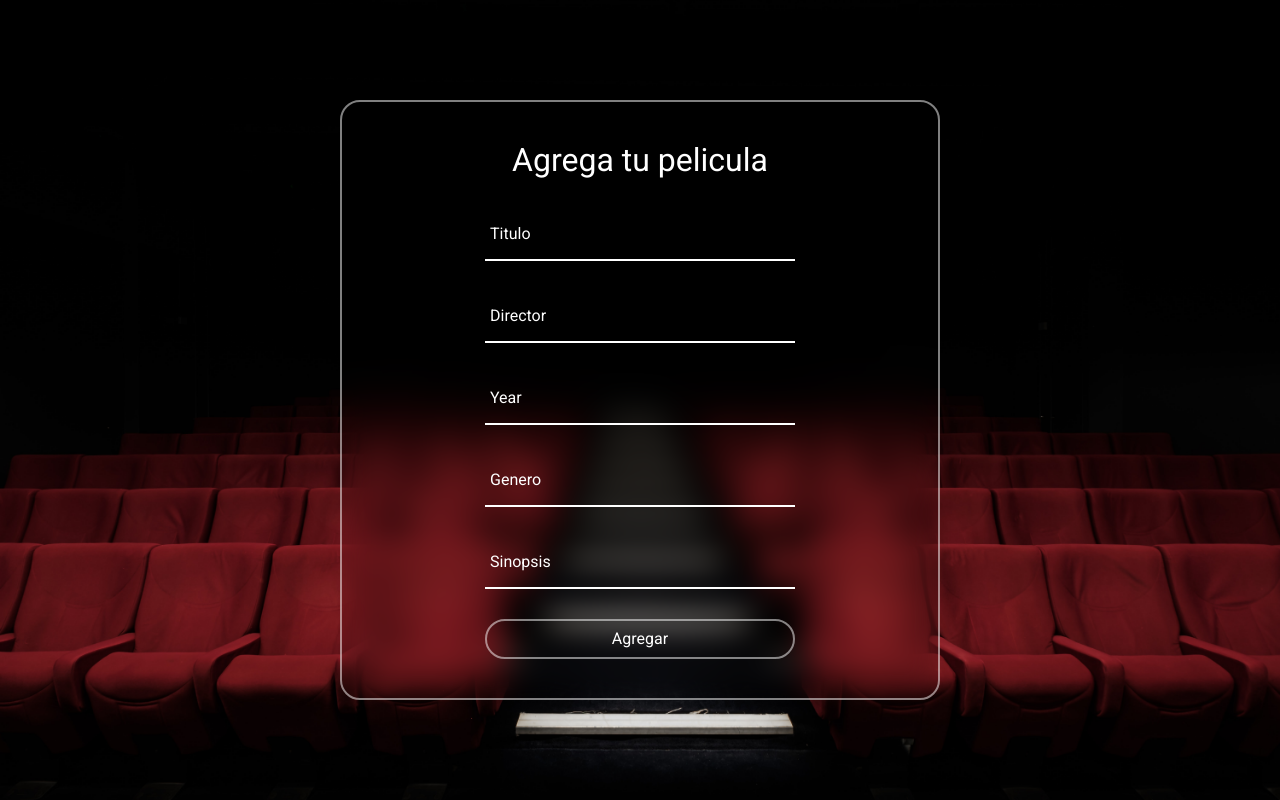
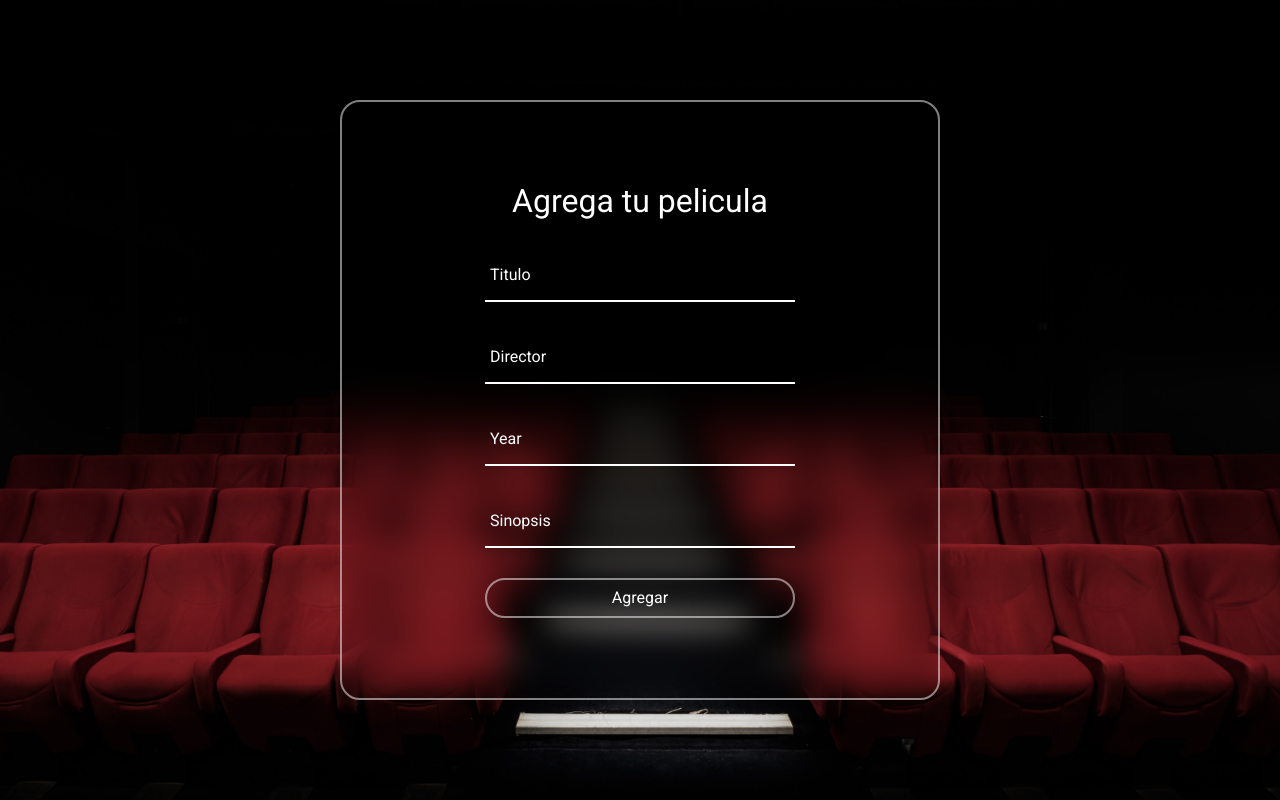
Before and after one commit to elmauron/ProyectoFINAL_Programaci-nII, a Flask app: page /welcome/1/agregar in a window 1280 px wide. Run offline with Flask 2, Linux system fonts and the light colour scheme.

Commit message:
aaaaaaaaaaaaaaaaaaaaaaa

```diff
--- a/templates/agregar.html
+++ b/templates/agregar.html
@@ -28,10 +28,9 @@
         <input type="text" name="year" required><br>
         <label for="year">Year</label>
       </div>
-      <div class="input-box">
-        <input type="text" name="genero" required><br>
-        <label for="genero">Genero</label>
-      </div>
+
+      <!-- necesito un for each genero en generos.json crear un boton  -->
+
       <div class="input-box">
         <input type="text" name="sinopsis" required><br>
         <label for="sinopsis">Sinopsis</label>
```
